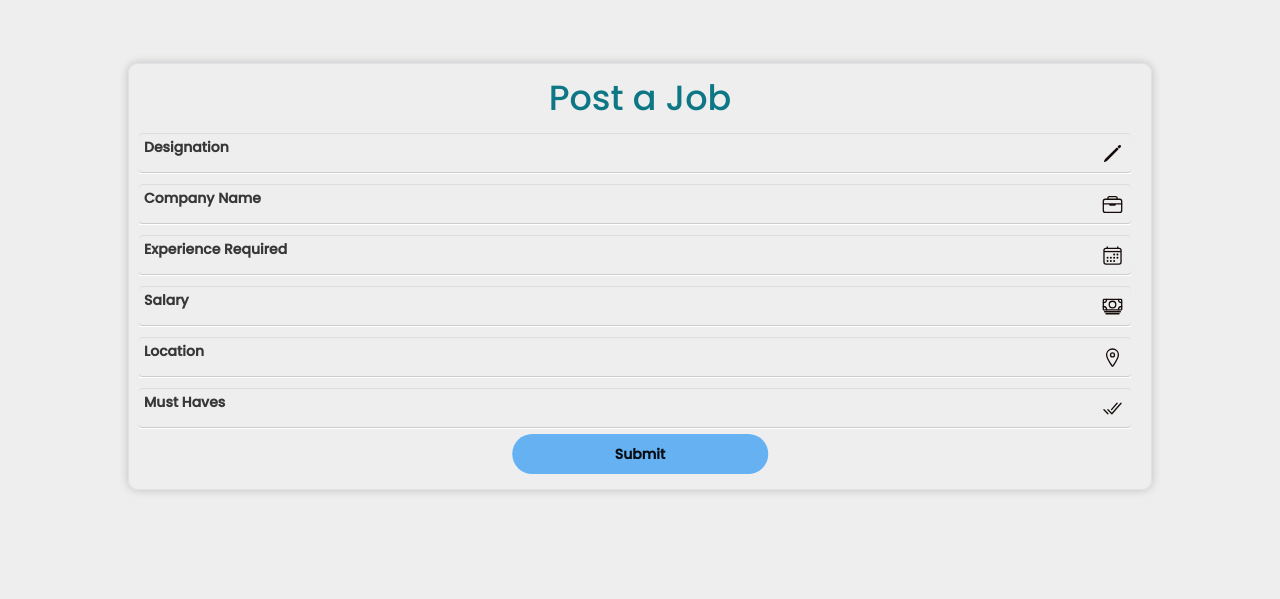
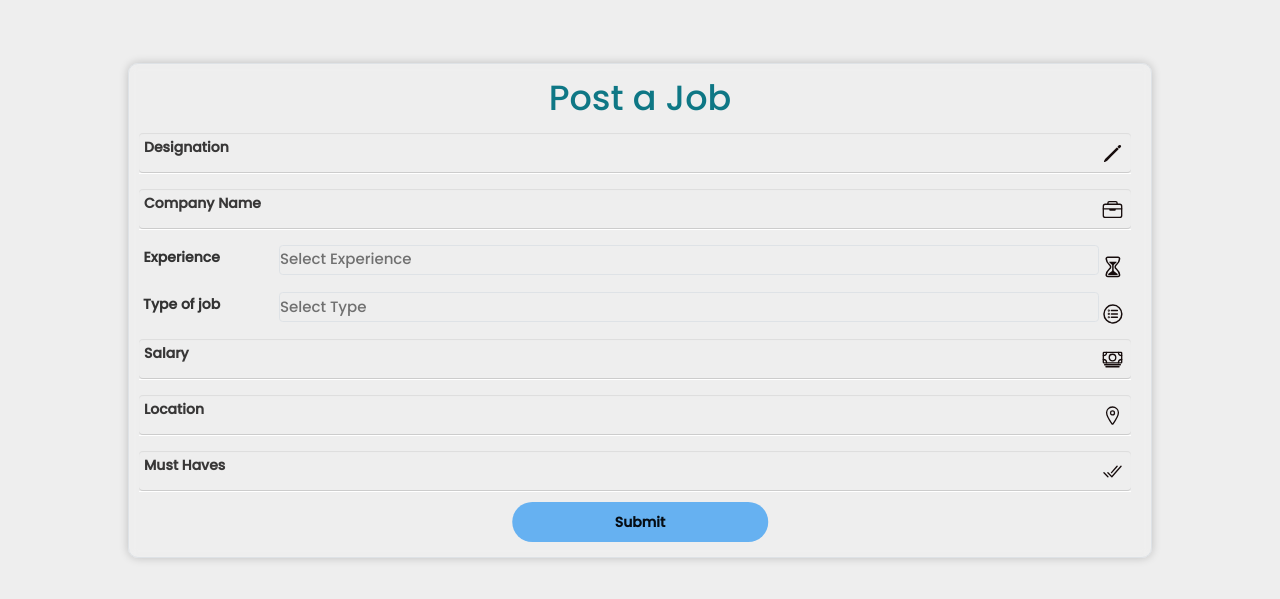
Before and after one commit to wizzie712/Alumni-Network-Project, an Angular app in the folder project/: page /studentdashboard in a window 1280 px wide. Shown: the part 1753-2352 px from the top of the page. Built offline with nearby package versions, Linux system fonts and the light colour scheme; what @ionic/angular would draw is missing.

Commit message:
student-dashboard post a job

```diff
--- a/project/src/app/components/student-dashboard/student-dashboard.component.css
+++ b/project/src/app/components/student-dashboard/student-dashboard.component.css
@@ -131,7 +131,7 @@ font-size: large;
 margin-left: 0px;
 }
 
-h2{
+.mainheading h2{
   font-size: 2em;
   color: #0e7785;
   text-align: center;
@@ -188,7 +188,7 @@ input:valid ~ label{
 top: -5px;
 }
 
-.inputbox ion-icon{
+ ion-icon{
   position: absolute;
   right: 8px;
   color: #160c0c;
@@ -202,7 +202,7 @@ top: -5px;
   outline: none;
   height: 40px;
   color: #555;
-  font-size: 18px;
+  font-size: 15px;
 }
 
 .col placeholder{
@@ -306,7 +306,7 @@ input[type="musthaves"]:focus {
   color: #052a07;
 }
 .popupbtn {
-  width: 25%;
+  width: 40%;
   height: 40px;
   border-radius: 30px;
   border: none;
@@ -315,10 +315,10 @@ input[type="musthaves"]:focus {
   font-size: 1em;
   font-weight: 600;
   margin-bottom: 0;
-  position: center;
-  /* left: 30%; */
-  /* margin: -5px 0 -25px; */
-  /* margin-bottom: 5%; */
+  position:center;
+  left: 30%;
+  margin: 10px 0 -35px;
+  margin-bottom: 5%;
   color: #050c13;
   background-color: #66B1F1;
 }
@@ -349,3 +349,27 @@ input[type="musthaves"]:focus {
   text-align: center;
   height: 20%;
 }
+
+.popup h2 {
+  font-size: 1.6em;
+}
+
+.dropdown {
+  margin-left: -5.5%;
+}
+
+.form-select {
+  width: 94%; /* Set the width to whatever value you prefer */
+  height: 30px;
+  font-size: 15px;
+  margin-left: 10px;
+  color: #707070;
+  margin-bottom: 2%;
+  background: #eee;
+}
+
+.dropdown ion-icon {
+  font-size: 1.7em;
+  margin-right: 0.8%;
+  margin-bottom: 10%;
+}
--- a/project/src/app/components/student-dashboard/student-dashboard.component.html
+++ b/project/src/app/components/student-dashboard/student-dashboard.component.html
@@ -30,13 +30,13 @@
           <form class="border p-3" [formGroup]="loginForm" (ngSubmit)="loginSubmitted()">
 
 
-      <div class="row g-0">
+      <div class="row g-1">
         <div class="col text-center p-2 mb-3">
-          <span class="fs-3"><h2>Post a Job</h2></span>
+          <span class="fs-3"><div class="mainheading"><h2>Post a Job</h2></div></span>
         </div>
       </div>
       <div class="col mb-3">
-        <div class="col mb-3">
+        <div class="col mb-4">
           <div class="inputbox">
             <ion-icon name="pencil-outline"></ion-icon>
           <input type="text" required class="form-control input-field" id="designation" formControlName="designation">
@@ -46,7 +46,7 @@
             Required field
           </div>
         </div>
-        <div class="col mb-3">
+        <div class="col mb-4">
           <div class="inputbox">
             <ion-icon name="briefcase-outline"></ion-icon>
           <input type="text" required class="form-control input-field" id="company" formControlName="company">
@@ -56,17 +56,45 @@
             Required field
           </div>
         </div>
-        <div class="col mb-3">
-          <div class="inputbox">
-            <ion-icon name="calendar-outline"></ion-icon>
-          <input type="text" required class="form-control input-field" id="experience" formControlName="experience">
-          <label for="">Experience Required</label>
-        </div>
-          <div class="form-text text-danger" *ngIf="Experience.errors?.['required'] && (Experience.dirty || Experience.touched)">
-            Required field
+        <div class="col ps-3">
+          <div class="dropdown">
+          <div class="row">
+            <div class="col-2">
+              <div class="m-1"><label for="year-dropdown">Experience</label></div>
+            </div>
+            <div class="col-10">
+              <select class="form-select" formControlName="experience" id="type-dropdown">
+                <option value="" disabled selected>Select Experience</option>
+                <option *ngFor="let experience of experiences" [value]="experience">{{experience}}</option>
+              </select>
+              <ion-icon name="hourglass-outline"></ion-icon>
+            </div>
           </div>
         </div>
-        <div class="col mb-3">
+          <!-- <div class="form-text text-danger" *ngIf="Experience.errors?.['required']">
+            Select Type
+          </div> -->
+      </div>
+        <div class="col ps-3">
+          <div class="dropdown">
+          <div class="row">
+            <div class="col-2">
+              <div class="m-1"><label for="type-dropdown">Type of job</label></div>
+            </div>
+            <div class="col-10">
+              <select class="form-select" formControlName="jobtype" id="type-dropdown">
+                <option value="" disabled selected>Select Type</option>
+                <option *ngFor="let jobtype of jobtypes" [value]="jobtype">{{jobtype}}</option>
+              </select>
+              <ion-icon name="list-circle-outline"></ion-icon>
+            </div>
+          </div>
+        </div>
+          <!-- <div class="form-text text-danger" *ngIf="Jobtype.errors?.['required']">
+            Select Type
+          </div> -->
+      </div>
+        <div class="col mb-4">
           <div class="inputbox">
             <ion-icon name="cash-outline"></ion-icon>
           <input type="text" required class="form-control input-field" id="salary" formControlName="salary">
@@ -76,7 +104,7 @@
             Required field
           </div>
         </div>
-        <div class="col mb-3">
+        <div class="col mb-4">
           <div class="inputbox">
             <ion-icon name="location-outline"></ion-icon>
           <input type="text" required class="form-control input-field" id="location" formControlName="location">
@@ -86,7 +114,7 @@
             Required field
           </div>
         </div>
-        <div class="col mb-3">
+        <div class="col mb-4">
           <div class="inputbox">
             <ion-icon name="checkmark-done-outline"></ion-icon>
           <input type="text" required class="form-control input-field" id="musthaves" formControlName="musthaves">
--- a/project/src/app/components/student-dashboard/student-dashboard.component.ts
+++ b/project/src/app/components/student-dashboard/student-dashboard.component.ts
@@ -16,6 +16,8 @@ export class StudentDashboardComponent implements OnInit{
   constructor(private router: Router,private renderer: Renderer2) {}
   ngOnInit(): void {
   }
+  jobtypes = ['Full time','Part-time','Temporary','Contract','Internship','Commission Only'];
+  experiences = ['6 months','1 year','2 years','3 years','5 years','10 years','10+ years'];
   loginForm = new FormGroup({
     designation: new FormControl("", [
       Validators.required]),
@@ -29,6 +31,8 @@ export class StudentDashboardComponent implements OnInit{
       Validators.required]),
     musthaves: new FormControl("", [
       Validators.required]),
+    jobtype: new FormControl("", [
+      Validators.required])
 });
 
 get Designation(): FormControl {
@@ -55,6 +59,10 @@ get Musthaves(): FormControl {
   return this.loginForm.get("musthaves") as FormControl;
 }
 
+get Jobtype(): FormControl {
+  return this.loginForm.get("jobtype") as FormControl;
+}
+
   ngAfterViewInit() {
     this.stickyNavigation = new StickyNavigation();
 
@@ -63,7 +71,11 @@ get Musthaves(): FormControl {
 loginSubmitted(){
   console.log(this.loginForm);
   // document.write("login successful");
+  const formValues = this.loginForm.value;
+  this.loginForm.reset();
 
+  // use the form values as needed
+  console.log(formValues);
 
 }
 showPopupFlag: boolean = false;
```
